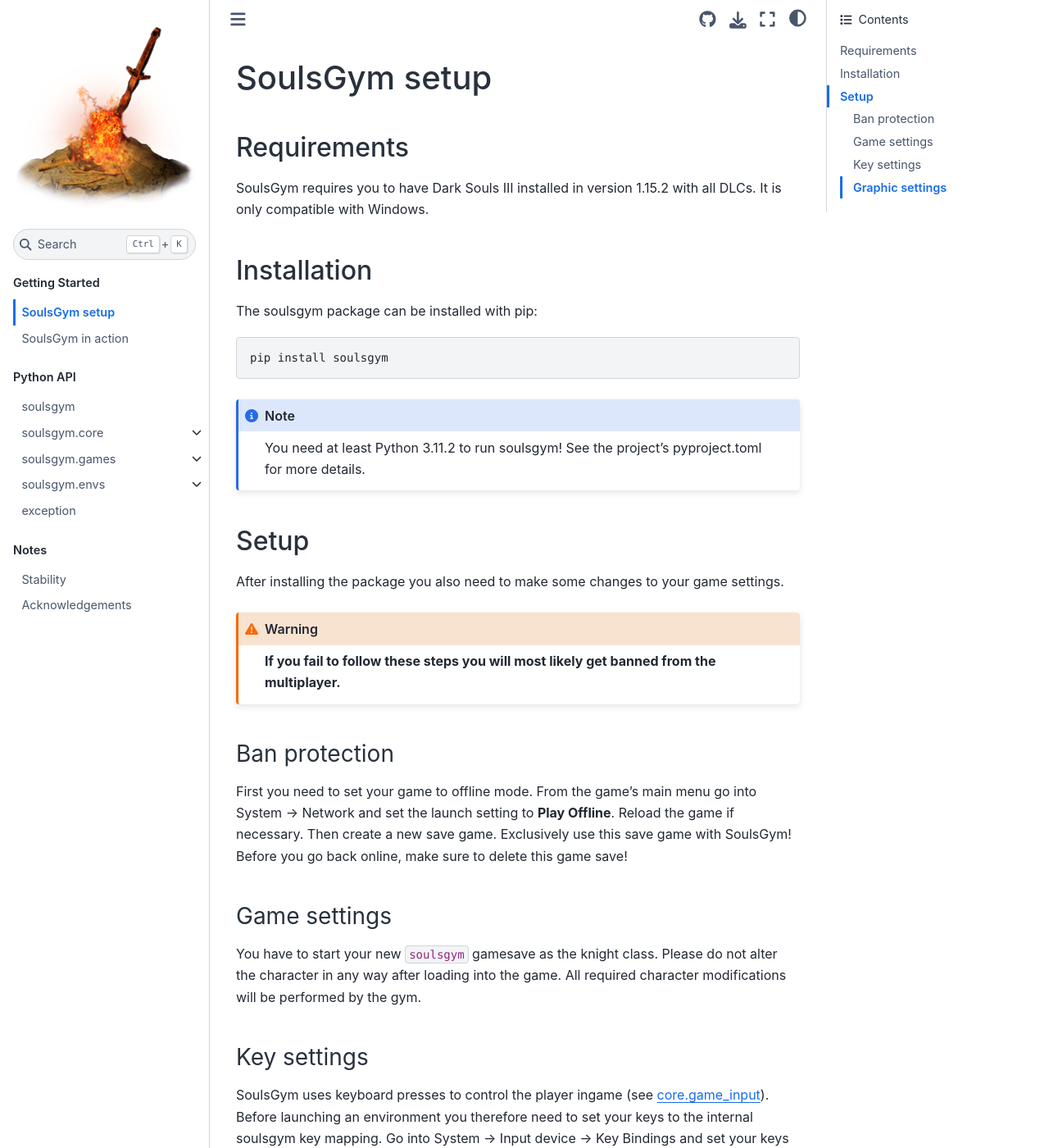
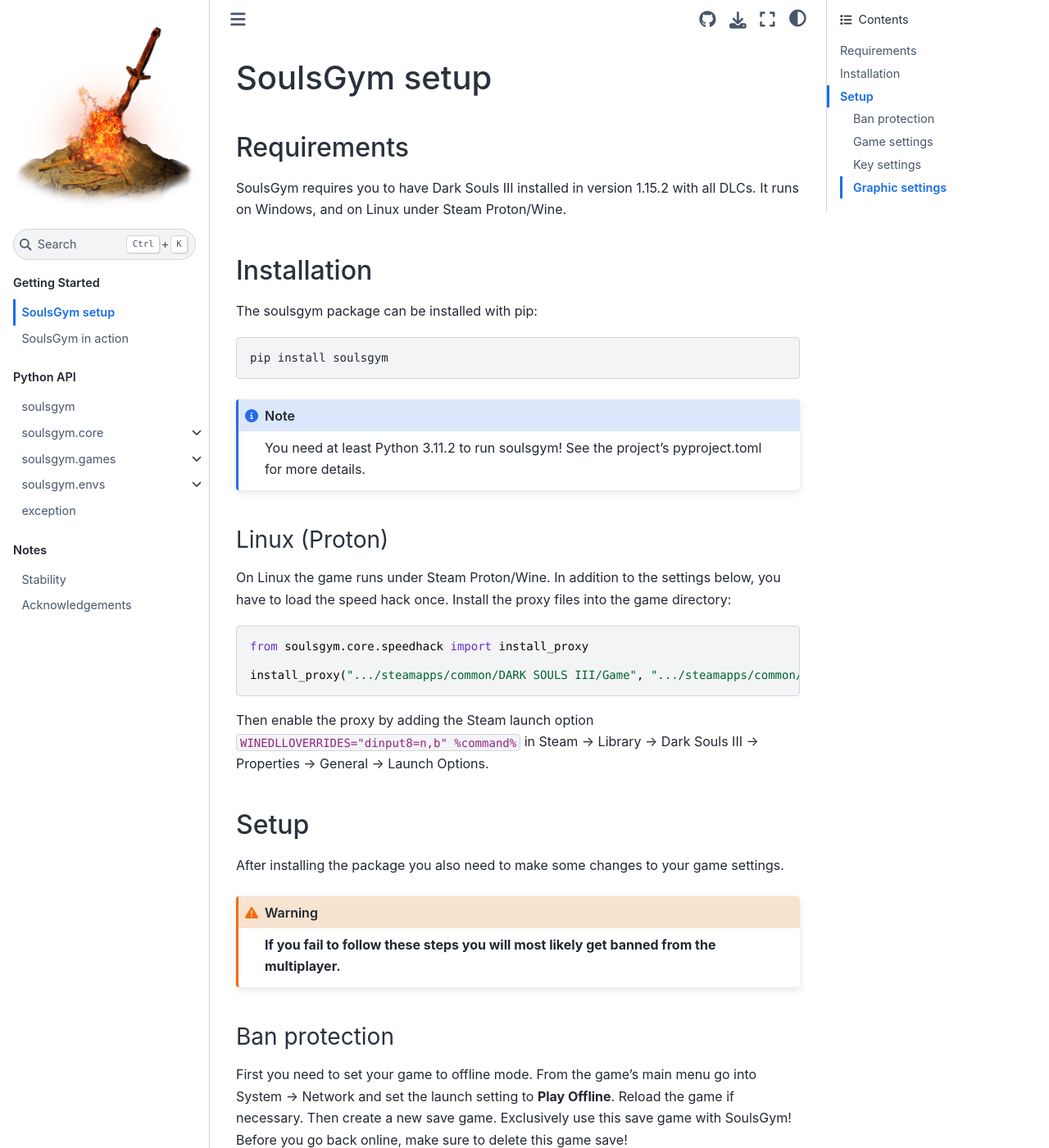
Before and after one commit to amacati/SoulsGym, a Sphinx documentation site: the page built from docs/getting_started/setup.rst, in a window 1280 px wide and 1400 px high. Shown: the whole window at 82% size. Built offline with Sphinx 7.4.7 and the Sphinx Book theme 1.1.4, drawn with Linux system fonts in a browser that asks for light colours.

Commit message:
Update docs with notes on linux support

```diff
--- a/docs/getting_started/setup.rst
+++ b/docs/getting_started/setup.rst
@@ -5,8 +5,8 @@
 
 Requirements
 ~~~~~~~~~~~~
-SoulsGym requires you to have Dark Souls III installed in version 1.15.2 with all DLCs. It is only
-compatible with Windows.
+SoulsGym requires you to have Dark Souls III installed in version 1.15.2 with all DLCs. It runs on
+Windows, and on Linux under Steam Proton/Wine.
 
 Installation
 ~~~~~~~~~~~~
@@ -19,6 +19,20 @@
 .. note::
     You need at least Python 3.11.2 to run soulsgym! See the project's pyproject.toml for more
     details.
+
+Linux (Proton)
+^^^^^^^^^^^^^^
+On Linux the game runs under Steam Proton/Wine. In addition to the settings below, you have to load
+the speed hack once. Install the proxy files into the game directory:
+
+.. code-block:: python
+
+    from soulsgym.core.speedhack import install_proxy
+
+    install_proxy(".../steamapps/common/DARK SOULS III/Game", ".../steamapps/common/Proton 7.0")
+
+Then enable the proxy by adding the Steam launch option ``WINEDLLOVERRIDES="dinput8=n,b" %command%``
+in Steam -> Library -> Dark Souls III -> Properties -> General -> Launch Options.
 
 Setup
 ~~~~~
```
Also changed, not shown: README.md (+14 -1 lines), requirements.txt (deleted, +0 -8 lines), 1 other file.
